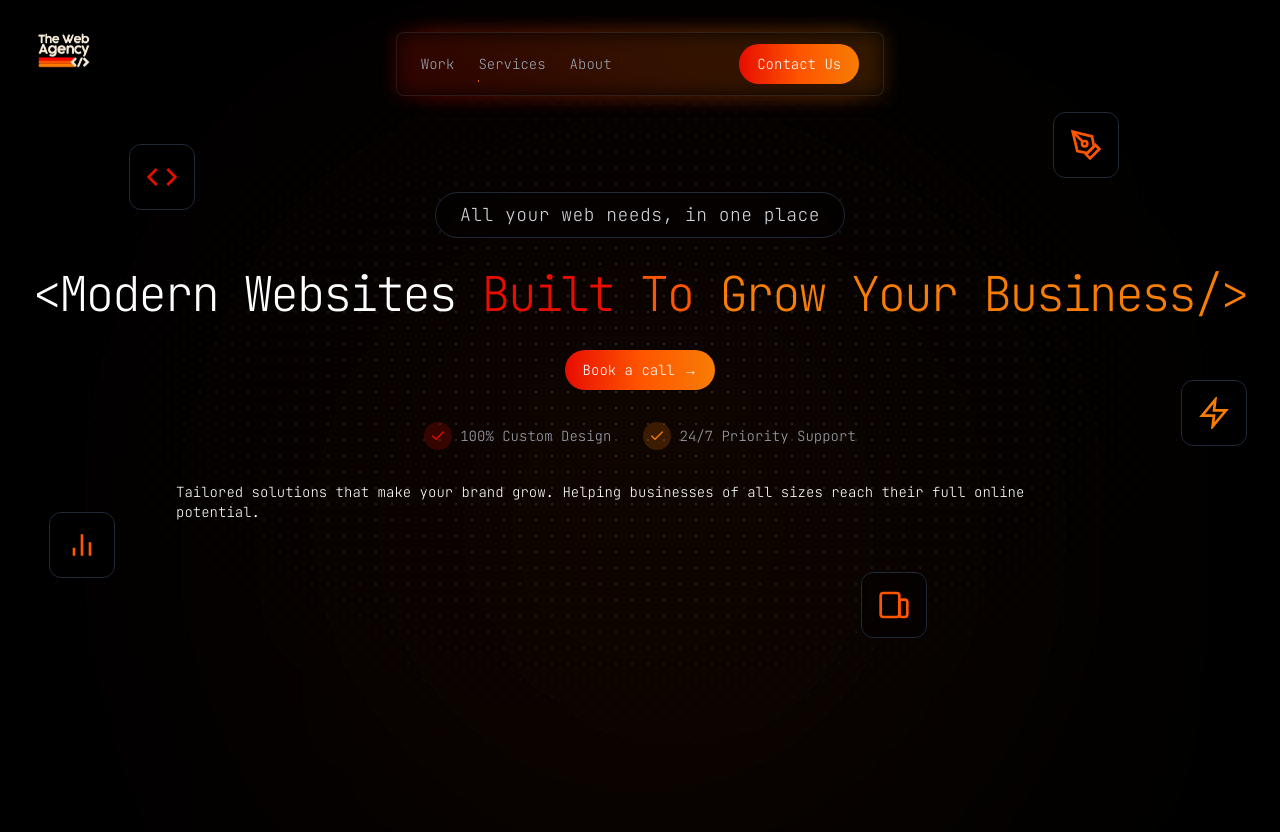
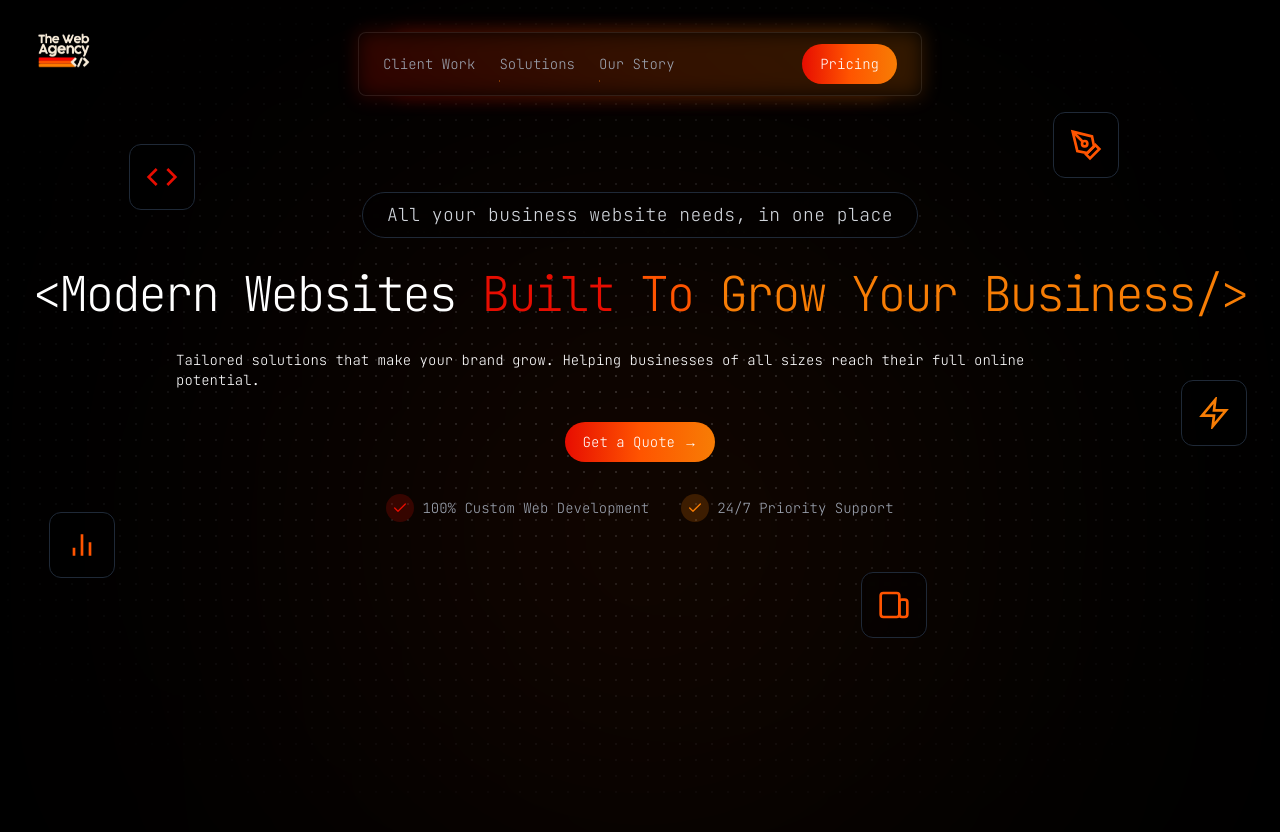
Before and after one commit to TheWebAgencyLLC/thewebagency, a Nuxt app: page / in a window 1280 px wide. Shown: the top 832 px of the page. Built offline with nearby package versions, Linux system fonts and the light colour scheme.

Commit message:
feat: touched up content, links, and added a fade away animation upon scroll for the heroSection

```diff
--- a/components/callToAction.vue
+++ b/components/callToAction.vue
@@ -1,14 +1,18 @@
 <script setup lang="ts">
-
+defineProps({
+  isScrolled: {
+    type: Boolean,
+    default: false
+  }
+})
 </script>
 
 <template>
-
   <div
-    class="opacity-0 animate-fade-up animation-delay-600 text-white text-sm md:text-md lg:text-md text-center lg:text-left px-4 sm:px-8 md:px-16 lg:px-40">
+    class="opacity-0 animate-fade-up animation-delay-600 text-white text-sm md:text-md lg:text-md text-center lg:text-left px-4 sm:px-8 md:px-16 lg:px-40"
+    :class="{ 'fade-out': isScrolled }" style="transition: all 0.5s ease-out">
     Tailored solutions that make your brand grow. Helping businesses of all sizes reach their full online potential.
   </div>
-
 </template>
 
 <style scoped>
@@ -23,4 +27,10 @@
 .animate-fade-up {
   animation-fill-mode: forwards;
 }
+
+.fade-out {
+  opacity: 0 !important;
+  transform: translateY(-20px);
+  pointer-events: none;
+}
 </style>
--- /dev/null
+++ b/components/ctaFeatures.vue
@@ -0,0 +1,65 @@
+<script setup lang="ts">
+defineProps({
+    isScrolled: {
+        type: Boolean,
+        default: false
+    }
+})
+</script>
+
+<template>
+    <div :class="{ 'opacity-0 translate-y-[-50px]': isScrolled }"
+        style="transition: opacity 0.5s ease-out, transform 0.5s ease-out">
+        <div
+            class="flex justify-center items-center text-white gap-8 text-xl font-light opacity-0 animate-fade-up animation-delay-400">
+            <div class="flex space-x-4">
+                <NuxtLink to=""
+                    class="bg-gradient-to-r from-[#E70D01] via-[#FF5400] to-[#F77D05] p-[2px] rounded-full cursor-pointer">
+                    <span
+                        class="block px-4 py-2 text-white text-sm rounded-full hover:bg-black transition-all duration-300">
+                        Get a Quote →
+                    </span>
+                </NuxtLink>
+            </div>
+        </div>
+
+        <div
+            class="flex flex-col md:flex-row justify-center items-center gap-4 md:gap-8 mt-8 opacity-0 animate-fade-up animation-delay-400">
+            <div class="flex items-center gap-2">
+                <div class="bg-[#E70D01]/20 p-1.5 rounded-full">
+                    <svg xmlns="http://www.w3.org/2000/svg" class="w-4 h-4 text-[#E70D01]" viewBox="0 0 24 24"
+                        fill="none" stroke="currentColor" stroke-width="2" stroke-linecap="round"
+                        stroke-linejoin="round">
+                        <polyline points="20 6 9 17 4 12"></polyline>
+                    </svg>
+                </div>
+                <span class="text-gray-400 text-sm">100% Custom Web Development</span>
+            </div>
+
+            <div class="flex items-center gap-2">
+                <div class="bg-[#F77D05]/20 p-1.5 rounded-full">
+                    <svg xmlns="http://www.w3.org/2000/svg" class="w-4 h-4 text-[#F77D05]" viewBox="0 0 24 24"
+                        fill="none" stroke="currentColor" stroke-width="2" stroke-linecap="round"
+                        stroke-linejoin="round">
+                        <polyline points="20 6 9 17 4 12"></polyline>
+                    </svg>
+                </div>
+                <span class="text-gray-400 text-sm">24/7 Priority Support</span>
+            </div>
+        </div>
+    </div>
+</template>
+
+<style scoped>
+.animation-delay-400 {
+    animation-delay: 400ms;
+}
+
+.opacity-0 {
+    opacity: 0;
+}
+
+.animate-fade-up {
+    animation-fill-mode: forwards;
+}
+</style>
--- a/components/heroSection.vue
+++ b/components/heroSection.vue
@@ -1,9 +1,16 @@
 <script setup lang="ts">
-const elements = ['subtitle', 'title', 'cta']
+
+defineProps({
+  isScrolled: {
+    type: Boolean,
+    default: false
+  }
+})
 </script>
 
 <template>
-  <div class="relative">
+  <div class="relative" :class="{ 'opacity-0 translate-y-[-50px]': isScrolled }"
+    style="transition: opacity 0.5s ease-out, transform 0.5s ease-out">
     <div class="hidden lg:block">
       <div class="floating-icon absolute left-24 -top-12 z-10">
         <div class="p-4 bg-black/40 backdrop-blur-sm rounded-xl border border-gray-800">
@@ -58,7 +65,7 @@ const elements = ['subtitle', 'title', 'cta']
     <div class="flex flex-col items-center text-sm justify-center mb-6 md:mb-8">
       <span
         class="opacity-0 animate-fade-up animation-delay-0 text-xs md:text-md lg:text-lg text-gray-300 bg-black/40 p-2 px-4 md:px-6 border border-gray-800 shadow-inner backdrop-blur-sm rounded-full xl:mb-0 mb-2 tracking-wide">
-        All your web needs, in one place
+        All your business website needs, in one place
       </span>
     </div>
 
@@ -66,41 +73,6 @@ const elements = ['subtitle', 'title', 'cta']
       class="text-white text-3xl md:text-4xl lg:text-5xl tracking-tighter opacity-0 animate-fade-up animation-delay-200 text-center px-4 md:px-0">
       &lt;Modern Websites <span class="text-[#E70D01]">Built</span> <span class="text-[#FF5400]">To</span> <span
         class="text-[#F77D05]">Grow Your Business/&gt;</span>
-    </div>
-  </div>
-
-  <div
-    class="flex justify-center items-center text-white gap-8 text-xl font-light opacity-0 animate-fade-up animation-delay-400">
-    <div class="flex space-x-4">
-      <NuxtLink to="/booking"
-        class="bg-gradient-to-r from-[#E70D01] via-[#FF5400] to-[#F77D05] p-[2px] rounded-full cursor-pointer">
-        <span class="block px-4 py-2 text-white text-sm rounded-full hover:bg-black transition-all duration-300">
-          Book a call →
-        </span>
-      </NuxtLink>
-    </div>
-  </div>
-
-  <div
-    class="flex flex-col md:flex-row justify-center items-center gap-4 md:gap-8 mt-8 opacity-0 animate-fade-up animation-delay-400">
-    <div class="flex items-center gap-2">
-      <div class="bg-[#E70D01]/20 p-1.5 rounded-full">
-        <svg xmlns="http://www.w3.org/2000/svg" class="w-4 h-4 text-[#E70D01]" viewBox="0 0 24 24" fill="none"
-          stroke="currentColor" stroke-width="2" stroke-linecap="round" stroke-linejoin="round">
-          <polyline points="20 6 9 17 4 12"></polyline>
-        </svg>
-      </div>
-      <span class="text-gray-400 text-sm">100% Custom Design</span>
-    </div>
-
-    <div class="flex items-center gap-2">
-      <div class="bg-[#F77D05]/20 p-1.5 rounded-full">
-        <svg xmlns="http://www.w3.org/2000/svg" class="w-4 h-4 text-[#F77D05]" viewBox="0 0 24 24" fill="none"
-          stroke="currentColor" stroke-width="2" stroke-linecap="round" stroke-linejoin="round">
-          <polyline points="20 6 9 17 4 12"></polyline>
-        </svg>
-      </div>
-      <span class="text-gray-400 text-sm">24/7 Priority Support</span>
     </div>
   </div>
 </template>
@@ -132,7 +104,6 @@ const elements = ['subtitle', 'title', 'cta']
   animation-delay: 1000ms;
 }
 
-/* Optional: Add slight rotation */
 @keyframes slight-rotate {
   0% {
     transform: rotate(-2deg);
@@ -145,10 +116,6 @@ const elements = ['subtitle', 'title', 'cta']
   100% {
     transform: rotate(-2deg);
   }
-}
-
-.floating-icon:hover {
-  animation: slight-rotate 3s ease-in-out infinite;
 }
 
 .animation-delay-0 {
--- a/components/layout/appHeader.vue
+++ b/components/layout/appHeader.vue
@@ -1,14 +1,11 @@
 <template>
     <div class="fixed top-0 flex justify-center w-full z-50 font-jetbrains">
-        <!-- Logo container -->
         <NuxtLink to="/" class="absolute left-4 mt-4 h-16 w-16 md:h-24 md:w-24 z-[60]">
             <img src="/images/TWALogo-Photoroom.png" alt="The Web Agency Logo">
         </NuxtLink>
 
-        <!-- Mobile Menu Button -->
         <button @click="isMenuOpen = !isMenuOpen" class="absolute right-4 top-6 md:hidden text-white">
             <span class="sr-only">Menu</span>
-            <!-- Hamburger Icon -->
             <svg class="w-6 h-6" fill="none" viewBox="0 0 24 24" stroke="currentColor">
                 <path v-if="!isMenuOpen" stroke-linecap="round" stroke-linejoin="round" stroke-width="2"
                     d="M4 6h16M4 12h16M4 18h16" />
@@ -16,12 +13,10 @@
             </svg>
         </button>
 
-        <!-- Navigation container -->
         <nav class="hidden md:flex transition-all duration-1000 ease-in-out mt-8" :class="[isScrolled
             ? 'bg-black bg-opacity-90 py-2 px-4 rounded-lg shadow-lg h-16 nav-emphasis'
             : 'bg-black py-4 px-6 rounded-lg h-16 nav-emphasis']">
             <div class="flex items-center justify-between transition-all duration-500 ease-in-out h-full">
-                <!-- Links section that fades out on scroll -->
                 <div class="flex space-x-6 text-sm text-gray-400 justify-center transition-all duration-500 ease-in-out"
                     :class="{ 'w-0 opacity-0': isScrolled, 'w-auto opacity-100': !isScrolled }">
                     <a v-for="link in links" :key="link" href="#"
@@ -31,37 +26,35 @@
                     </a>
                 </div>
 
-                <!-- CTA buttons -->
                 <div class="flex items-center space-x-4">
-                    <NuxtLink to="/portfolio"
+                    <NuxtLink to=""
                         class="bg-gradient-to-r from-[#E70D01] via-[#FF5400] to-[#F77D05] p-[2px] rounded-full overflow-hidden"
                         :class="{ 'translate-x-0 opacity-100 duration-1000': isScrolled, 'translate-x-full duration-300 ease-in-out opacity-0': !isScrolled }">
                         <span
                             class="block px-4 py-2 bg-black rounded-full text-white text-sm hover:bg-opacity-95 transition-all duration-300">
-                            Portfolio
+                            Solutions
                         </span>
                     </NuxtLink>
 
-                    <NuxtLink to="/contact"
-                        class="bg-gradient-to-r from-[#E70D01] via-[#FF5400] to-[#F77D05] p-[2px] rounded-full">
+                    <NuxtLink to=""
+                        class=" bg-gradient-to-r from-[#E70D01] via-[#FF5400] to-[#F77D05] p-[2px] rounded-full">
                         <span
                             class="block px-4 py-2 text-white text-sm rounded-full hover:bg-black transition-all duration-300">
-                            Contact Us
+                            Pricing
                         </span>
                     </NuxtLink>
                 </div>
             </div>
         </nav>
 
-        <!-- Mobile Menu -->
         <div v-if="isMenuOpen"
             class="absolute top-20 left-0 right-0 bg-black bg-opacity-95 md:hidden py-4 px-6 border border-gray-800">
             <div class="flex flex-col space-y-4">
                 <a v-for="link in links" :key="link" href="#" class="text-gray-400 hover:text-white">
                     {{ link }}
                 </a>
-                <NuxtLink to="/portfolio" class="text-gray-400 hover:text-white">Portfolio</NuxtLink>
-                <NuxtLink to="/contact" class="text-[#E70D01] hover:text-[#FF5400]">Contact Us</NuxtLink>
+                <NuxtLink to="" class="text-gray-400 hover:text-white">Portfolio</NuxtLink>
+                <NuxtLink to="" class="text-[#E70D01] hover:text-[#FF5400]">Contact Us</NuxtLink>
             </div>
         </div>
     </div>
@@ -72,7 +65,7 @@ import { ref, onMounted, onUnmounted } from 'vue'
 
 const isMenuOpen = ref(false)
 const isScrolled = ref(false)
-const links = ['Work', 'Services', 'About']
+const links = ['Client Work', 'Solutions', 'Our Story']
 
 const handleScroll = () => {
     isScrolled.value = window.scrollY > 50
--- a/pages/index.vue
+++ b/pages/index.vue
@@ -10,12 +10,14 @@
       <DotPattern
         class="absolute inset-0 size-full fill-white/20 [mask-image:radial-gradient(white,transparent_85%)] pointer-events-none" />
 
-      <div class="relative flex flex-col items-center min-h-screen p-4 space-y-6 md:space-y-8 pt-24 md:pt-48">
-        <HeroSection />
-        <CallToAction />
-        <!-- <SocialProofLogos class="opacity-0 animate-fade mt-auto mb-8 animation-delay-1000" /> -->
+      <div class="relative flex flex-col items-center min-h-[90vh] p-4 space-y-6 md:space-y-8 pt-24 md:pt-48">
+        <HeroSection :isScrolled="isScrolled" />
+        <CallToAction :isScrolled="isScrolled" />
+        <CtaFeatures :isScrolled="isScrolled" />
+        <!-- <SocialProofLogos class="opacity-0 animate-fade mt-auto pb-12 animation-delay-1000" :isScrolled="isScrolled" /> -->
       </div>
     </div>
+
 
     <div class="bg-black text-white">
       <section class="min-h-screen flex items-center justify-center p-8">
@@ -26,6 +28,23 @@
 
 <script setup>
 import AppHeader from '~/components/layout/appHeader.vue'
+import SocialProofLogos from '~/components/socialProofLogos.vue'
+
+import { ref, onMounted, onUnmounted } from 'vue'
+
+const isScrolled = ref(false)
+
+const handleScroll = () => {
+  isScrolled.value = window.scrollY > 50
+}
+
+onMounted(() => {
+  window.addEventListener('scroll', handleScroll)
+})
+
+onUnmounted(() => {
+  window.removeEventListener('scroll', handleScroll)
+})
 </script>
 
 <style scoped>
@@ -47,4 +66,18 @@ import AppHeader from '~/components/layout/appHeader.vue'
 .animation-delay-2000 {
   animation-delay: 2000ms;
 }
+
+@keyframes fade {
+  from {
+    opacity: 0;
+  }
+
+  to {
+    opacity: 1;
+  }
+}
+
+.animate-fade {
+  animation: fade 0.5s ease-out forwards;
+}
 </style>
```
Also changed, not shown: components/socialProofLogos.vue (+9 -9 lines).
